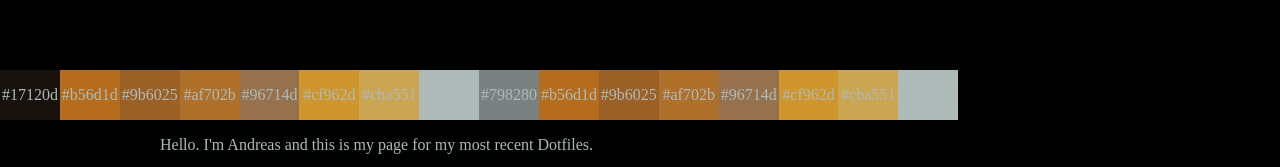
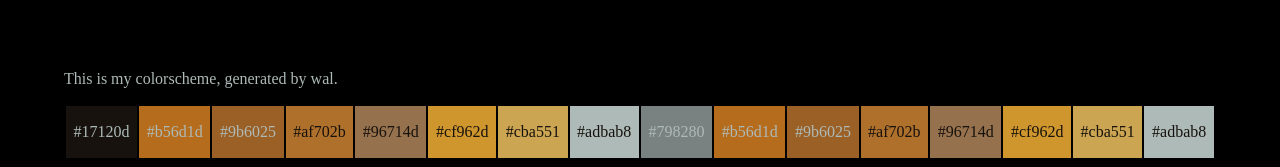
Before and after one commit to silentharlekin/Dotfiles_html, a plain HTML site: page arch/index.html in a window 1280 px wide. Shown: the part 833-1000 px from the top of the page. Drawn offline with Linux system fonts and the light colour scheme.

Commit message:
css overhaul

```diff
--- a/arch/index.html
+++ b/arch/index.html
@@ -40,57 +40,31 @@
 			<img class="cleanlr" src="scrot/clean/rechts_clean.png" alt="Monitor 3 to the right">
 			</a>
 		</div>
+
 		<!-- Squares with colorscheme -->
 
 		<div class="colorscheme">
-			<div class="square17120d">
-				<p>&num;17120d</p>
-			</div>
-			<div class="squareb56d1d">
-				<p>&num;b56d1d</p>
-			</div>
-			<div class="square9b6025">
-				<p>&num;9b6025</p>
-			</div>
-			<div class="squareaf702b">
-				<p>&num;af702b</p>
-			</div>
-			<div class="square96714d">
-				<p>&num;96714d</p>
-			</div>
-			<div class="squarecf962d">
-				<p>&num;cf962d</p>
-			</div>
-			<div class="squarecba551">
-				<p>&num;cba551</p>
-			</div>
-			<div class="squareadbab8">
-				<p>&num;adbab8</p>
-			</div>
-			<div class="square798280">
-				<p>&num;798280</p>
-			</div>
-			<div class="squareb56d1d">
-				<p>&num;b56d1d</p>
-			</div>
-			<div class="square9b6025">
-				<p>&num;9b6025</p>
-			</div>
-			<div class="squareaf702b">
-				<p>&num;af702b</p>
-			</div>
-			<div class="square96714d">
-				<p>&num;96714d</p>
-			</div>
-			<div class="squarecf962d">
-				<p>&num;cf962d</p>
-			</div>
-			<div class="squarecba551">
-				<p>&num;cba551</p>
-			</div>
-			<div class="squareadbab8">
-				<p>&num;adbab8</p>
-			</div>
+			<p>This is my colorscheme, generated by wal.</p>
+			<table>
+				<tr>
+					<td class="square17120d">&num;17120d</td>
+					<td class="squareb56d1d">&num;b56d1d</td>
+					<td class="square9b6025">&num;9b6025</td>
+					<td class="squareaf702b">&num;af702b</td>
+					<td class="square96714d">&num;96714d</td>
+					<td class="squarecf962d">&num;cf962d</td>
+					<td class="squarecba551">&num;cba551</td>
+					<td class="squareadbab8">&num;adbab8</td>
+					<td class="square798280">&num;798280</td>
+					<td class="squareb56d1d">&num;b56d1d</td>
+					<td class="square9b6025">&num;9b6025</td>
+					<td class="squareaf702b">&num;af702b</td>
+					<td class="square96714d">&num;96714d</td>
+					<td class="squarecf962d">&num;cf962d</td>
+					<td class="squarecba551">&num;cba551</td>
+					<td class="squareadbab8">&num;adbab8</td>
+				</tr>
+			</table>
 		</div>
 
 		<!-- Introduction of myself and what I'm using -->
--- a/css/style.css
+++ b/css/style.css
@@ -22,7 +22,11 @@ body {
 	background-color: #000000;
 	font-family: 'GohuFont 14 Nerd Font Mono';
 	color: #adbab8;
-	margin: 0;
+	text-align: justify;
+	margin-left: auto;
+	margin-right: auto;
+	margin-top: 0;
+	margin-bottom: 0;
 }
 
 h2 {
@@ -33,73 +37,60 @@ h2 {
 
 .square17120d {
 	height: 50px;
-	width: 50px;
 	background-color: #17120d;
-	float: left;
 	width: 4.68%;
 	text-align: center;
 }
 .squareb56d1d {
 	height: 50px;
-	width: 50px;
 	background-color: #B56D1D;
-	float: left;
 	width: 4.68%;
 	text-align: center;
 }
 .square9b6025 {
 	height: 50px;
-	width: 50px;
 	background-color: #9B6025;
-	float: left;
 	width: 4.68%;
 	text-align: center;
 }
 .squareaf702b {
 	height: 50px;
-	width: 50px;
 	background-color: #AF702B;
-	float: left;
 	width: 4.68%;
 	text-align: center;
+	color: #17120d;
 }
 .square96714d {
 	height: 50px;
-	width: 50px;
 	background-color: #96714d;
-	float: left;
 	width: 4.68%;
 	text-align: center;
+	color: #17120d;
 }
 .squarecf962d {
 	height: 50px;
-	width: 50px;
 	background-color: #CF962D;
-	float: left;
 	width: 4.68%;
 	text-align: center;
+	color: #17120d;
 }
 .squarecba551 {
 	height: 50px;
-	width: 50px;
 	background-color: #CBA551;
-	float: left;
 	width: 4.68%;
 	text-align: center;
+	color: #17120d;
 }
 .squareadbab8 {
 	height: 50px;
-	width: 50px;
 	background-color: #adbab8;
-	float: left;
 	width: 4.68%;
 	text-align: center;
+	color: #17120d;
 }
 .square798280 {
 	height: 50px;
-	width: 50px;
 	background-color: #798280;
-	float: left;
 	width: 4.68%;
 	text-align: center;
 }
@@ -175,11 +166,11 @@ a:visited {
 }
 
 /* div for colorscheme squares */
-.colorscheme:after {
-	content: "";
-	display: table;
-	clear: both;
-	align-items: center;
+.colorscheme {
+	width: 90%;
+	text-align: justify;
+	margin-left: auto;
+	margin-right: auto;
 }
 
 /* Introduction*/
@@ -198,4 +189,4 @@ a:visited {
 
 .neovim {
 	width: 45%;
-:where}
+}
```
